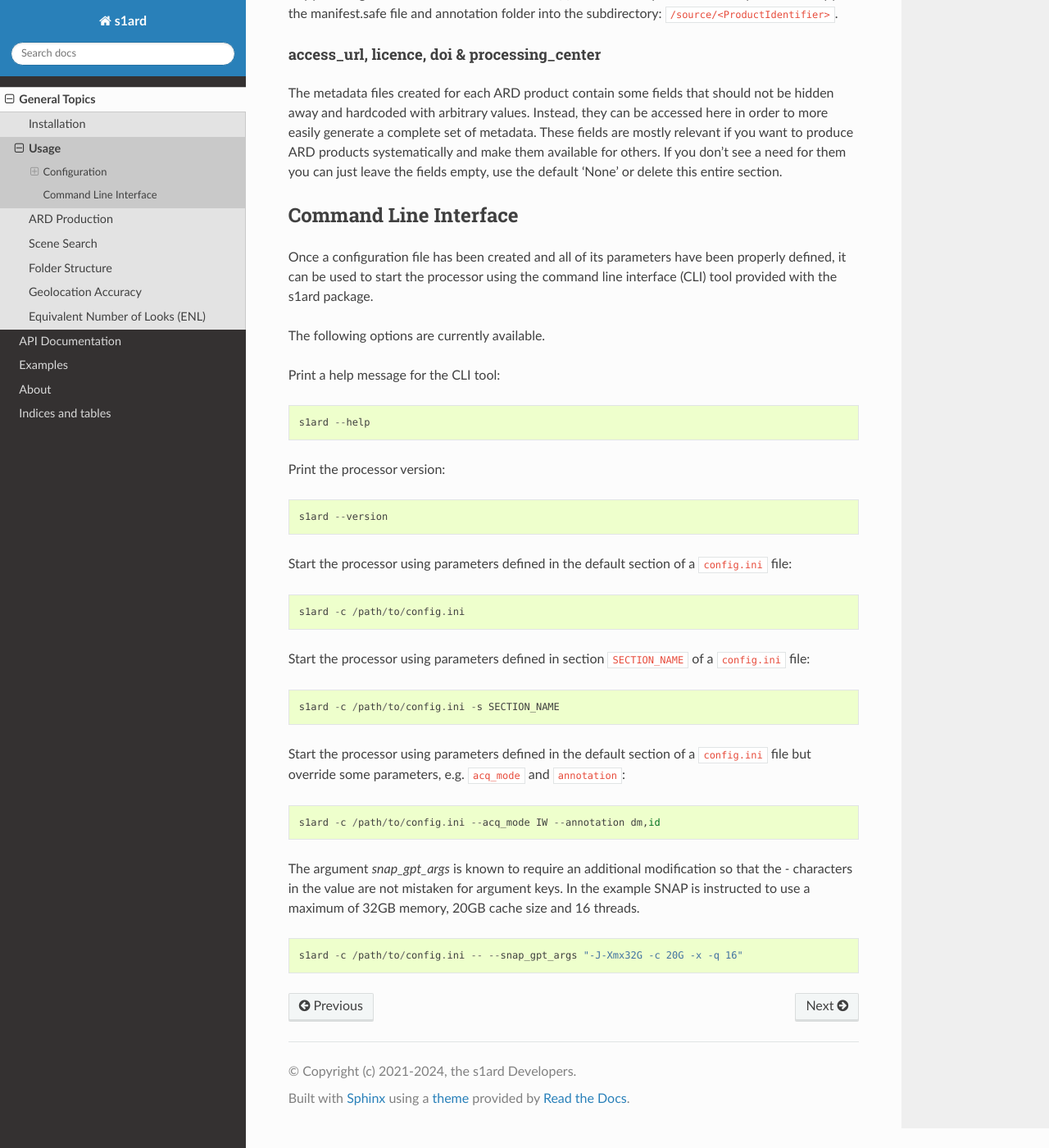
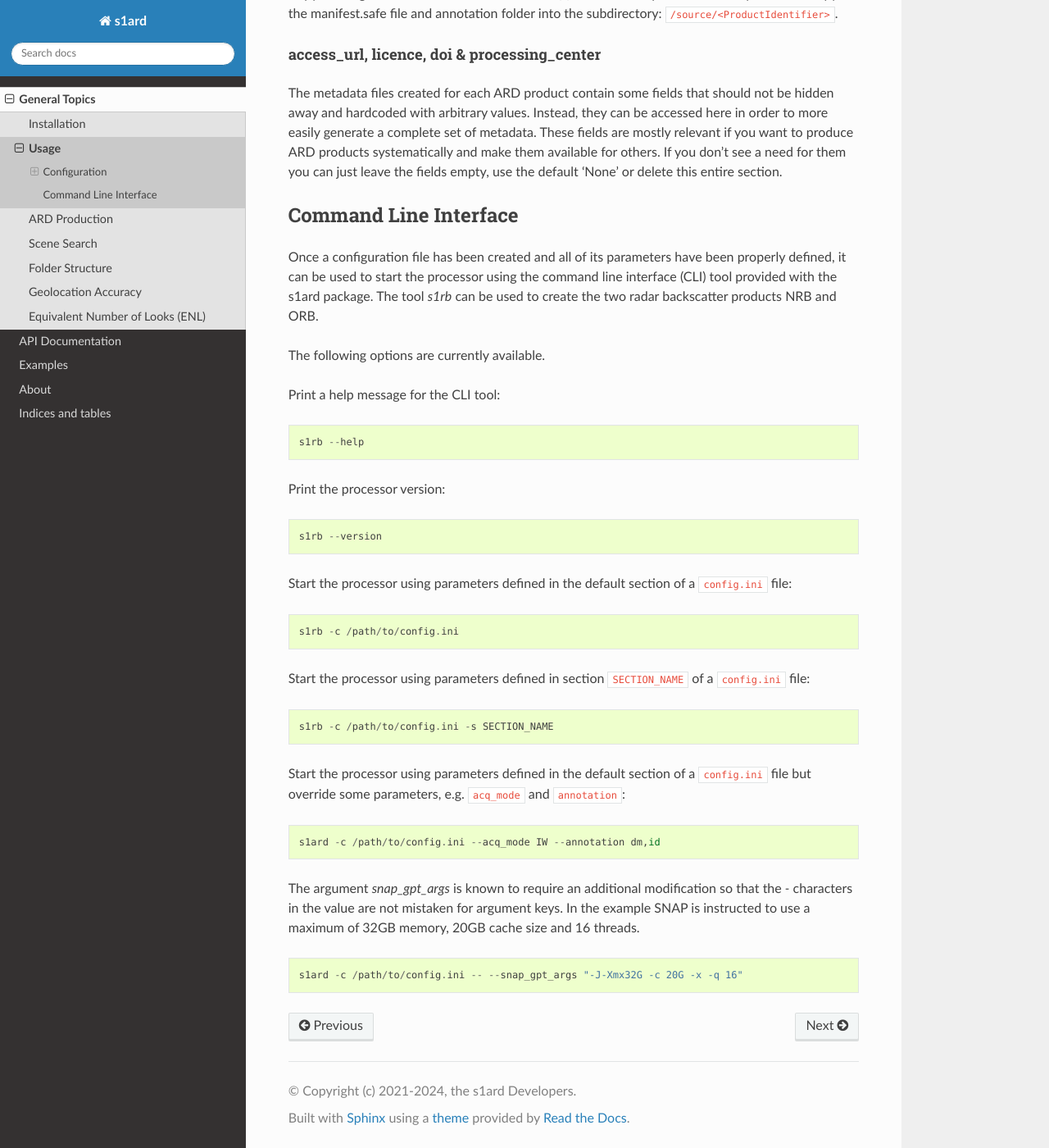
Before and after one commit to SAR-ARD/s1ard, a Sphinx documentation site: the page built from docs/source/general/usage.rst, in a window 1280 px wide and 1400 px high, scrolled down 5879 px. Shown: the whole window at 82% size. Built offline with Sphinx 7.4.7 and the Read the Docs theme 2.0.0, drawn with Linux system fonts in a browser that asks for light colours.

Commit message:
renamed the command line tool from s1ard to s1rb

```diff
--- a/docs/source/general/usage.rst
+++ b/docs/source/general/usage.rst
@@ -273,6 +273,7 @@ Command Line Interface
 ----------------------
 Once a configuration file has been created and all of its parameters have been properly defined, it can be used to start
 the processor using the command line interface (CLI) tool provided with the s1ard package.
+The tool `s1rb` can be used to create the two radar backscatter products NRB and ORB.
 
 The following options are currently available.
 
@@ -280,25 +281,25 @@ Print a help message for the CLI tool:
 
 ::
 
-    s1ard --help
+    s1rb --help
 
 Print the processor version:
 
 ::
 
-    s1ard --version
+    s1rb --version
 
 Start the processor using parameters defined in the default section of a ``config.ini`` file:
 
 ::
 
-    s1ard -c /path/to/config.ini
+    s1rb -c /path/to/config.ini
 
 Start the processor using parameters defined in section ``SECTION_NAME`` of a ``config.ini`` file:
 
 ::
 
-    s1ard -c /path/to/config.ini -s SECTION_NAME
+    s1rb -c /path/to/config.ini -s SECTION_NAME
 
 Start the processor using parameters defined in the default section of a ``config.ini`` file but
 override some parameters, e.g. ``acq_mode`` and ``annotation``:
--- a/pyproject.toml
+++ b/pyproject.toml
@@ -35,4 +35,4 @@ readme = { file = ["README.md"], content-type = "text/markdown" }
 [tool.setuptools_scm]
 
 [project.scripts]
-s1ard = "s1ard.cli:cli"
+s1rb = "s1ard.cli:cli"
```
Also changed, not shown: 1 other file.
